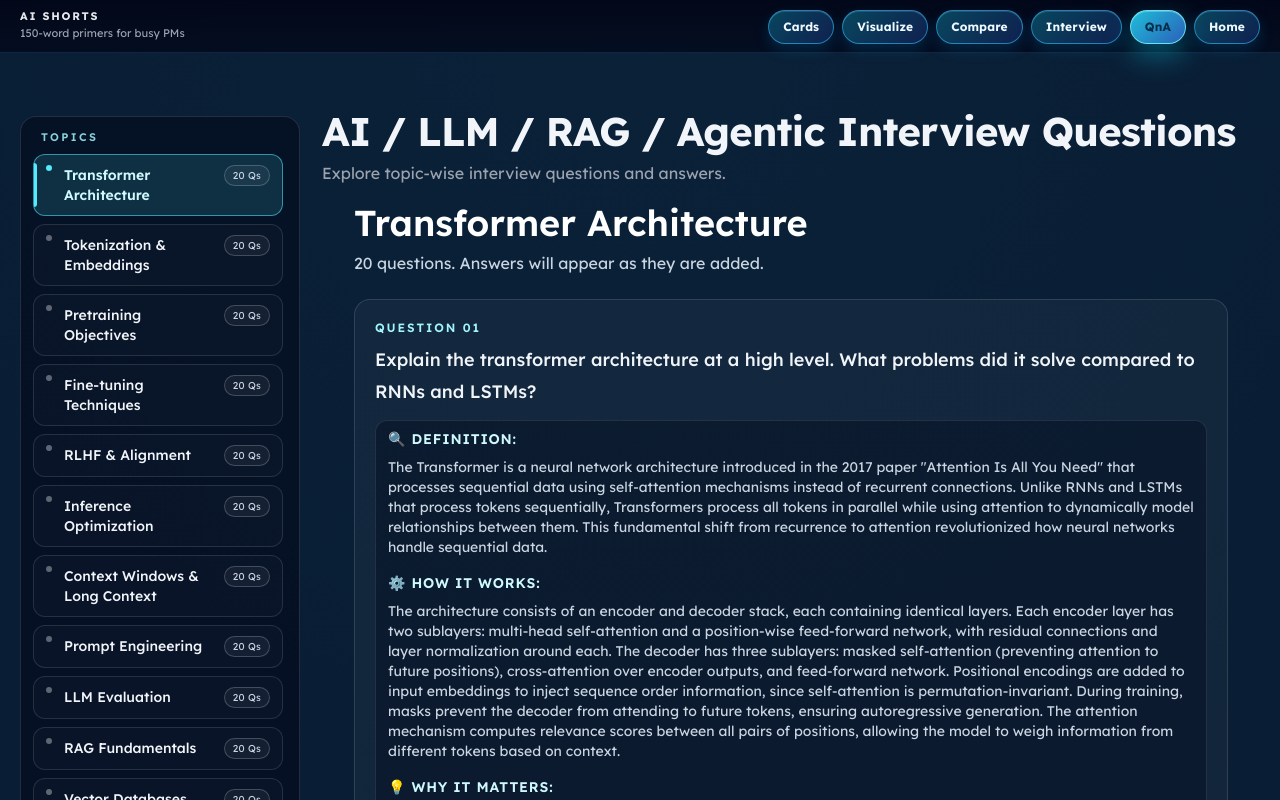
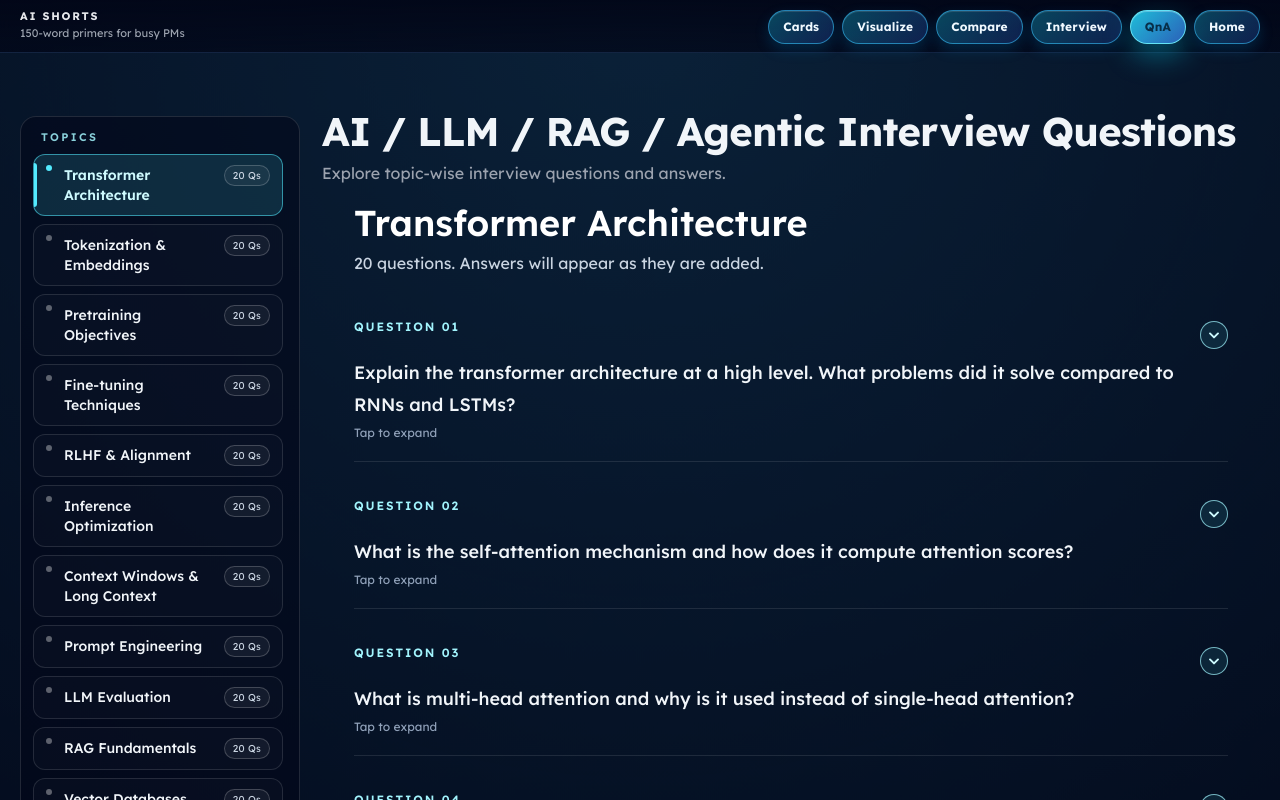
Before and after one commit to ashishgayakwar/ai-shorts, a Next.js app: page /qna in a window 1280 px wide. Shown: the top 800 px of the page. Built offline with nearby package versions, Linux system fonts and the light colour scheme.

Commit message:
Improve QnA accordion interaction and icon

```diff
--- a/app/qna/components/QuestionCard.tsx
+++ b/app/qna/components/QuestionCard.tsx
@@ -44,12 +44,31 @@ export default function QuestionCard({ index, question, answer }: QuestionCardPr
   const hasStructuredSections = sections.some((section) => section.heading);
 
   return (
-    <article className="rounded-2xl border border-white/12 bg-white/[0.04] p-4 sm:p-5">
+    <article className="border-b border-white/10 py-4 sm:py-5">
+      <details className="group">
+        <summary className="cursor-pointer list-none">
+          <div className="flex items-start justify-between gap-2">
             <div className="text-xs font-semibold tracking-[0.16em] text-cyan-200">
               QUESTION {String(index + 1).padStart(2, "0")}
             </div>
-
+            <span
+              className="mt-0.5 inline-flex h-7 w-7 shrink-0 items-center justify-center rounded-full border border-cyan-200/70 bg-cyan-300/10 text-cyan-100 transition-transform group-open:rotate-180"
+              aria-hidden="true"
+            >
+              <svg viewBox="0 0 20 20" className="h-4 w-4" fill="none">
+                <path
+                  d="M5 8l5 5 5-5"
+                  stroke="currentColor"
+                  strokeWidth="2.4"
+                  strokeLinecap="round"
+                  strokeLinejoin="round"
+                />
+              </svg>
+            </span>
+          </div>
           <h3 className="mt-2 text-base font-medium leading-8 text-slate-100 sm:text-lg">{question}</h3>
+          <div className="mt-1 text-xs text-slate-400">Tap to expand</div>
+        </summary>
 
         <div className="mt-3 rounded-xl border border-white/10 bg-slate-950/35 px-3 py-2 text-sm text-slate-300">
           {answer ? (
@@ -79,6 +98,7 @@ export default function QuestionCard({ index, question, answer }: QuestionCardPr
             <span className="text-slate-400">Answer coming soon</span>
           )}
         </div>
+      </details>
     </article>
   );
 }
```
Lines whose indentation alone changed are shown as unchanged.
